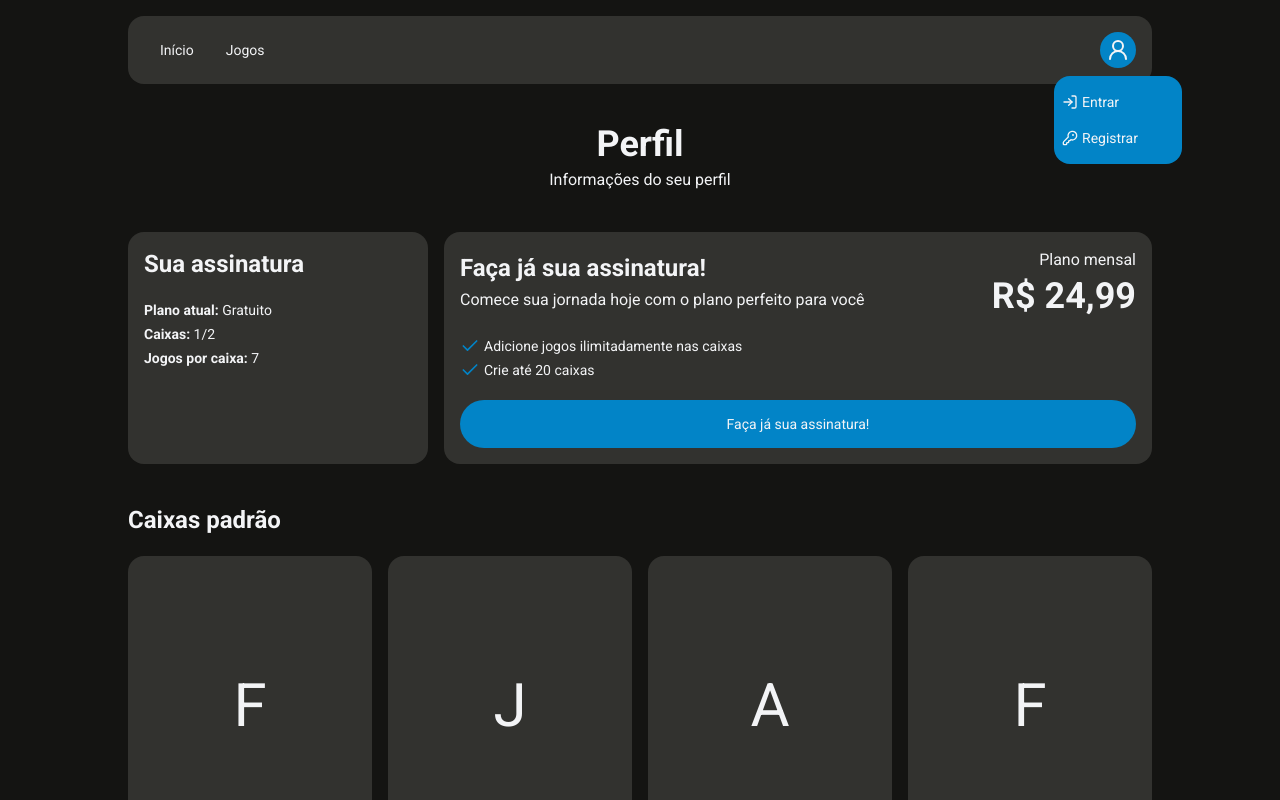
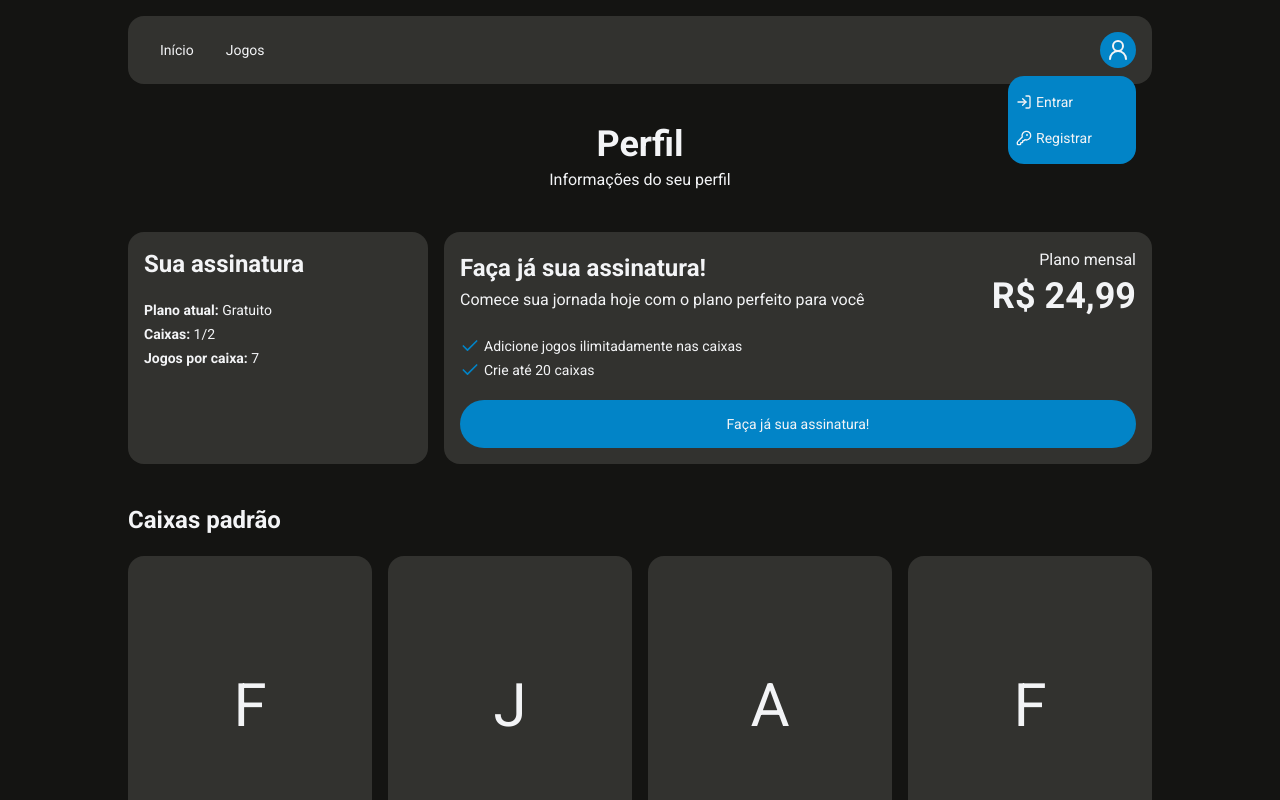
Before and after one commit to luiz2k/game-box, a Next.js app: page /perfil in a window 1280 px wide. Both pictures are taken after a click on the button "Lidar com menu". Shown: the top 800 px of the page. Built offline with nearby package versions, Linux system fonts and the light colour scheme.

Commit message:
Melhorar posicionamento do menu

```diff
--- a/src/modules/shared/components/Header/components/Menu/Menu.tsx
+++ b/src/modules/shared/components/Header/components/Menu/Menu.tsx
@@ -39,7 +39,7 @@ export function Menu() {
       </button>
 
       {isOpen && (
-        <div className="absolute left-1/2 top-11 w-32 -translate-x-1/2 overflow-hidden rounded-2xl bg-accent-1 py-2">
+        <div className="absolute right-0 top-11 z-10 w-32 overflow-hidden rounded-2xl bg-accent-1 py-2">
           <ul>
             {!session && (
               <>
```
